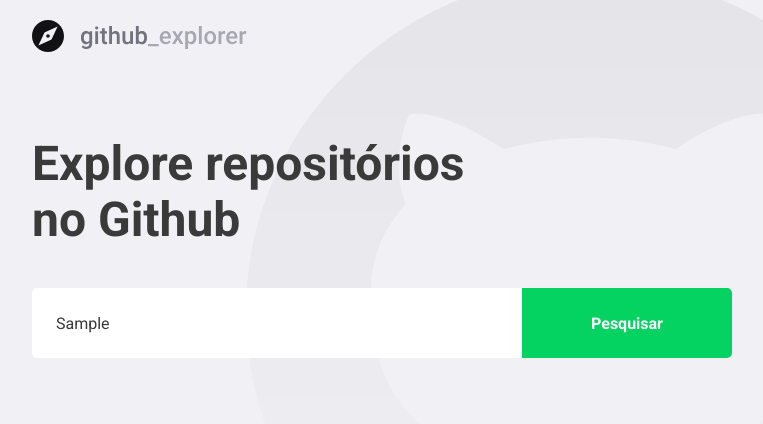
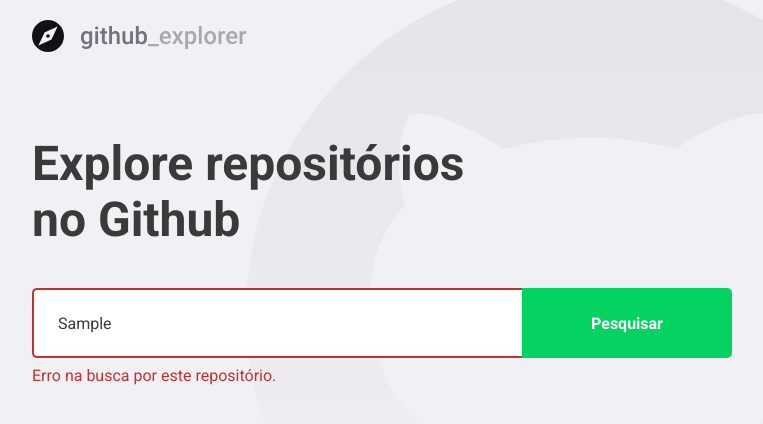
Before and after one commit to Hechprad/GoStack-ReactJS-Level-03, a React (Create React App) app: page / in a window 1280 px wide. Both pictures are taken after typing "Sample" into the empty fields and a click on the button "Pesquisar". Shown: the top 424 px of the page, without its empty margins (168-931 px from the left). Built offline with nearby package versions, Linux system fonts and the light colour scheme; no server answers.

Commit message:
[develop] - Input with custom error

```diff
--- a/src/pages/Dashboard/index.tsx
+++ b/src/pages/Dashboard/index.tsx
@@ -4,7 +4,7 @@
 
 import logoImg from '../../assets/logo.svg';
 
-import { Form, Repositories, Title } from './styles';
+import { Error, Form, Repositories, Title } from './styles';
 
 interface Repository {
   full_name: string;
@@ -17,18 +17,29 @@
 
 const Dashboard: React.FC = () => {
   const [newRepo, setNewRepo] = useState('');
+  const [inputError, setInputError] = useState('');
   const [repositories, setRepositories] = useState<Repository[]>([]);
 
   const handleAddRepository = async (
     event: FormEvent<HTMLFormElement>,
   ): Promise<void> => {
     event.preventDefault();
-    const response = await api.get<Repository>(`repos/${newRepo}`);
+    if (!newRepo) {
+      setInputError('Digite o autor/nome do repositorio.');
+      return;
+    }
 
-    const repository = response.data;
+    try {
+      const response = await api.get<Repository>(`repos/${newRepo}`);
 
-    setRepositories([...repositories, repository]);
-    setNewRepo('');
+      const repository = response.data;
+
+      setRepositories([...repositories, repository]);
+      setNewRepo('');
+      setInputError('');
+    } catch (err) {
+      setInputError('Erro na busca por este repositório.');
+    }
   };
 
   return (
@@ -36,7 +47,7 @@
       <img src={logoImg} alt="Github Explorer" />
       <Title>Explore repositórios no Github</Title>
 
-      <Form onSubmit={handleAddRepository}>
+      <Form hasError={!!inputError} onSubmit={handleAddRepository}>
         <input
           value={newRepo}
           onChange={(e) => setNewRepo(e.target.value)}
@@ -44,6 +55,8 @@
         />
         <button type="submit">Pesquisar</button>
       </Form>
+
+      {inputError && <Error>{inputError}</Error>}
 
       <Repositories>
         {repositories.map((repository) => (
--- a/src/pages/Dashboard/styles.ts
+++ b/src/pages/Dashboard/styles.ts
@@ -1,7 +1,17 @@
-import styled from 'styled-components';
+import styled, { css } from 'styled-components';
 import { shade } from 'polished';
 
-export const Form = styled.form`
+export const Error = styled.span`
+  display: block;
+  color: #c53030;
+  margin-top: 8px;
+`;
+
+interface FormProps {
+  hasError: boolean;
+}
+
+export const Form = styled.form<FormProps>`
   margin-top: 40px;
   max-width: 700px;
   display: flex;
@@ -13,6 +23,14 @@
     border: 0;
     border-radius: 5px 0 0 5px;
     color: #3a3a3a;
+    border: 2px solid #fff;
+    border-right: 0;
+
+    ${(props) =>
+      props.hasError &&
+      css`
+        border-color: #c53030;
+      `};
 
     &::placeholder {
       color: #a8a8b3;
```
